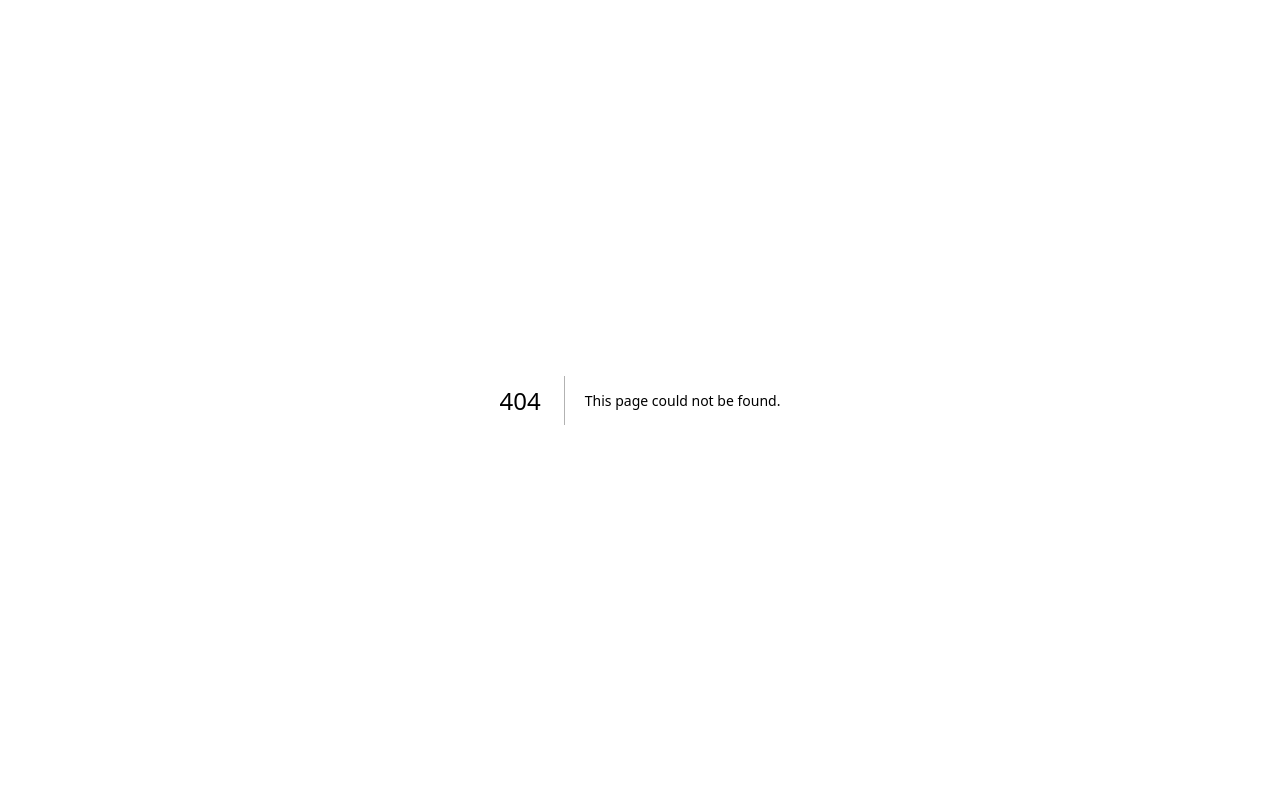
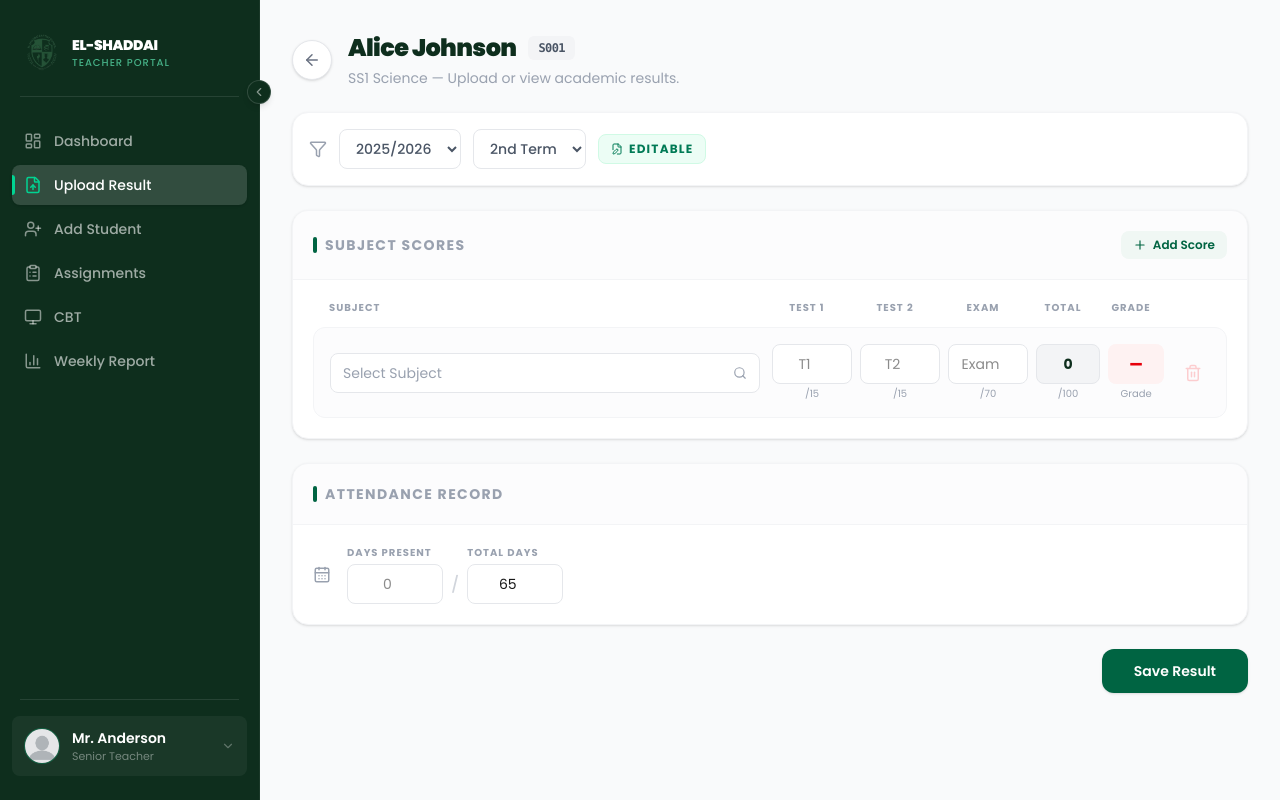
Before and after one commit to Ireoluuwa/elshaddaibaptistschools-ui, a Next.js app: page /portal/teacher/results/S001 in a window 1280 px wide. Before the commit this address had no page. Built offline with nearby package versions, Linux system fonts and the light colour scheme.

Commit message:
feat: implement teacher portal result management pages with student list and dynamic result forms

```diff
--- /dev/null
+++ b/app/portal/teacher/results/[studentId]/page.tsx
@@ -0,0 +1,124 @@
+"use client";
+
+import React, { use, useState } from "react";
+import { notFound, useRouter } from "next/navigation";
+import { ArrowLeft, Filter, Clock, FileEdit } from "lucide-react";
+import { mockStudents } from "@/constants/teacher/reports.constants";
+import {
+  academicYears,
+  terms,
+  currentSession,
+  mockResults,
+} from "@/constants/teacher/results.constants";
+import ResultForm from "@/components/teacher/results/result-form";
+
+interface ResultPageProps {
+  params: Promise<{ studentId: string }>;
+}
+
+export default function StudentResultPage({ params }: ResultPageProps) {
+  const router = useRouter();
+  const unwrappedParams = use(params);
+  const student = mockStudents.find((s) => s.id === unwrappedParams.studentId);
+
+  const [selectedYear, setSelectedYear] = useState(currentSession.year);
+  const [selectedTerm, setSelectedTerm] = useState(currentSession.term);
+
+  if (!student) return notFound();
+
+  const isCurrentSession =
+    selectedYear === currentSession.year &&
+    selectedTerm === currentSession.term;
+
+  // Find past result for this student + year + term combo
+  const studentResults = mockResults[student.id] || [];
+  const pastResult = studentResults.find(
+    (r) => r.year === selectedYear && r.term === selectedTerm
+  );
+
+  return (
+    <div className="max-w-5xl mx-auto flex flex-col gap-6">
+      {/* Page Header */}
+      <div className="flex items-center gap-4">
+        <button
+          onClick={() => router.push("/portal/teacher/results")}
+          className="w-10 h-10 rounded-full bg-white border border-gray-200 flex items-center justify-center text-gray-500 hover:text-[#0e2e1d] hover:border-gray-300 transition-all shadow-sm shrink-0"
+        >
+          <ArrowLeft size={18} />
+        </button>
+        <div>
+          <h1 className="text-[#0e2e1d] text-2xl font-black tracking-tight flex items-center gap-3">
+            {student.name}
+            <span className="px-2.5 py-1 bg-gray-100 text-gray-600 rounded-md text-xs font-bold font-mono">
+              {student.id}
+            </span>
+          </h1>
+          <p className="text-gray-400 text-sm mt-1">
+            {student.class} — Upload or view academic results.
+          </p>
+        </div>
+      </div>
+
+      {/* Filters */}
+      <div className="bg-white rounded-2xl border border-gray-100 shadow-sm p-4 flex flex-col sm:flex-row items-start sm:items-center gap-3">
+        <Filter size={18} className="text-gray-400 shrink-0" />
+        <select
+          value={selectedYear}
+          onChange={(e) => setSelectedYear(e.target.value)}
+          className="w-full sm:w-auto h-10 px-3 rounded-lg border border-gray-200 bg-white text-sm outline-none focus:border-[#006442] transition-all cursor-pointer font-medium text-gray-600"
+        >
+          {academicYears.map((year) => (
+            <option key={year} value={year}>
+              {year}
+            </option>
+          ))}
+        </select>
+        <select
+          value={selectedTerm}
+          onChange={(e) => setSelectedTerm(e.target.value)}
+          className="w-full sm:w-auto h-10 px-3 rounded-lg border border-gray-200 bg-white text-sm outline-none focus:border-[#006442] transition-all cursor-pointer font-medium text-gray-600"
+        >
+          {terms.map((term) => (
+            <option key={term} value={term}>
+              {term}
+            </option>
+          ))}
+        </select>
+
+        {/* Status Badge */}
+        {isCurrentSession ? (
+          <span className="inline-flex items-center gap-1.5 px-3 py-1.5 text-xs font-bold uppercase tracking-widest text-emerald-700 bg-emerald-50 rounded-lg border border-emerald-100">
+            <FileEdit size={12} />
+            Editable
+          </span>
+        ) : (
+          <span className="inline-flex items-center gap-1.5 px-3 py-1.5 text-xs font-bold uppercase tracking-widest text-gray-500 bg-gray-100 rounded-lg">
+            <Clock size={12} />
+            Read Only
+          </span>
+        )}
+      </div>
+
+      {/* Result Form or History View */}
+      {isCurrentSession ? (
+        <ResultForm isReadOnly={false} />
+      ) : pastResult ? (
+        <div className="pointer-events-none opacity-90">
+          <ResultForm
+            isReadOnly={true}
+            initialScores={pastResult.scores}
+            initialDaysAttended={pastResult.daysAttended}
+            initialTotalDays={pastResult.totalDays}
+          />
+        </div>
+      ) : (
+        <div className="bg-white rounded-2xl border border-gray-100 shadow-sm p-12 text-center">
+          <Clock size={32} className="text-gray-300 mx-auto mb-3" />
+          <p className="text-gray-400 text-sm">
+            No results found for {selectedYear} — {selectedTerm}.
+          </p>
+        </div>
+      )}
+    </div>
+  );
+}
--- /dev/null
+++ b/app/portal/teacher/results/page.tsx
@@ -0,0 +1,43 @@
+"use client";
+
+import React from "react";
+import ResultStudentList from "@/components/teacher/results/ResultStudentList";
+import { currentSession } from "@/constants/teacher/results.constants";
+
+export default function ResultsPage() {
+  return (
+    <div className="max-w-6xl mx-auto flex flex-col gap-8">
+      {/* Page Header */}
+      <div className="flex flex-col md:flex-row md:items-end justify-between gap-4">
+        <div>
+          <h1 className="text-[#0e2e1d] text-2xl font-black tracking-tight uppercase">
+            Upload Results
+          </h1>
+          <p className="text-gray-400 text-sm mt-1">
+            Select a student to upload or view their academic results.
+          </p>
+        </div>
+
+        {/* Session Badge */}
+        <div className="inline-flex items-center gap-3 px-4 py-2 bg-emerald-50 text-emerald-800 rounded-xl border border-emerald-100/50 self-start">
+          <div className="flex flex-col">
+            <span className="text-[10px] font-bold uppercase tracking-widest text-emerald-600">
+              Current Session
+            </span>
+            <span className="text-sm font-semibold">
+              {currentSession.year} • {currentSession.term}
+            </span>
+          </div>
+        </div>
+      </div>
+
+      {/* Student List */}
+      <ResultStudentList />
+
+      {/* Footer */}
+      <footer className="text-center text-gray-400 text-[11px] py-8 mt-4 font-medium uppercase tracking-[0.15em]">
+        &copy; {new Date().getFullYear()} El-Shaddai Schools. Teacher Portal.
+      </footer>
+    </div>
+  );
+}
```
